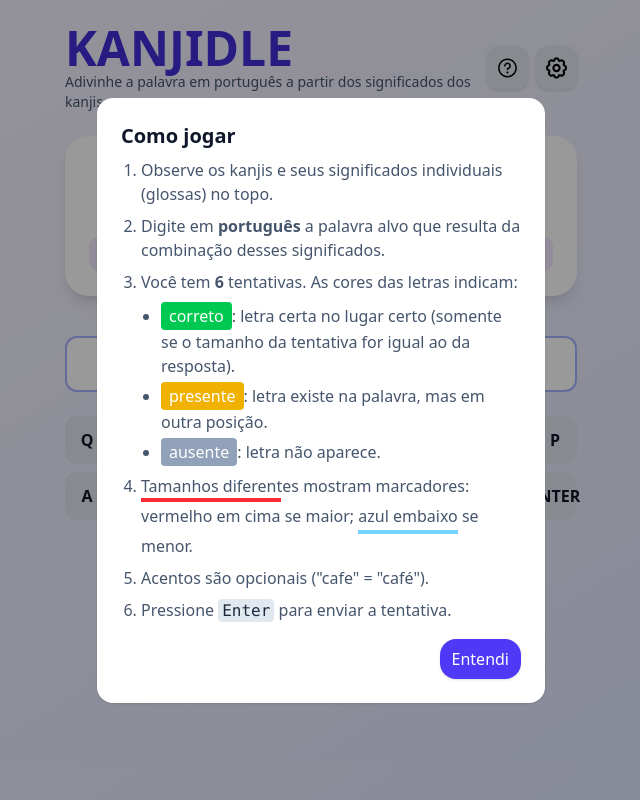
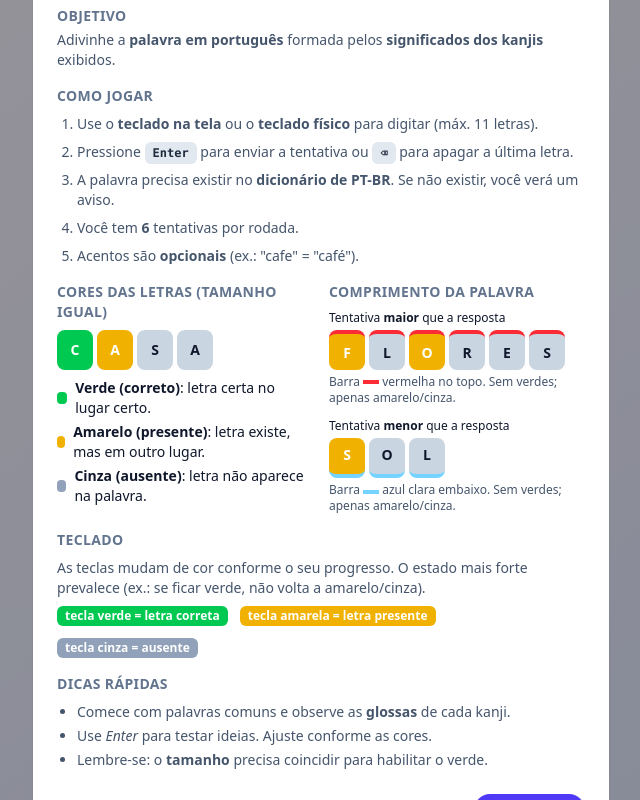
Before and after one commit to WilliamTkhsh/kanjidle, a React (Vite) app in the folder kanjidle/: page / in a window 1280 px wide. Both pictures are taken after a click on the button 826 px from the left and 68 px from the top of the page. Shown: the whole page, without its empty margins (319-959 px from the left). Built offline with nearby package versions, Linux system fonts and the light colour scheme.

Commit message:
Adiciona mecânica de teclado, animações e melhora dica

```diff
--- a/kanjidle/src/App.jsx
+++ b/kanjidle/src/App.jsx
@@ -2,7 +2,7 @@
 import Header from "./components/Header";
 import KanjiCard from "./components/KanjiCard";
 import GuessGrid from "./components/GuessGrid";
-import GuessInput from "./components/GuessInput";
+import CurrentRow from "./components/CurrentRow";
 import Keyboard from "./components/Keyboard";
 import Toast from "./components/Toast";
 import GameOverModal from "./components/modals/GameOverModal";
@@ -10,7 +10,7 @@
 import SettingsModal from "./components/modals/SettingsModal";
 import { ThemeContext, getTheme } from "./theme";
 import { scoreGuess } from "./utils/scoreGuess";
-import { stripDiacritics } from "./utils/strings";
+import { stripDiacritics, isPtLetter, MAX_INPUT_LEN } from "./utils/strings";
 import { isValidWord, warmupSpell } from "./utils/spell.js";
 
 export default function App() {
@@ -122,6 +122,29 @@
     }
   };
 
+
+    useEffect(() => {
+    const handleKey = (e) => {
+      if (showInstructions || showSettings || gameOver) return;
+
+      if (e.key === "Enter") {
+        e.preventDefault();
+        onEnter();
+        return;
+      }
+      if (e.key === "Backspace") {
+        e.preventDefault();
+        setCurrent((prev) => prev.slice(0, -1));
+        return;
+      }
+      if (e.key.length === 1 && isPtLetter(e.key)) {
+        setCurrent(prev => prev.length < MAX_INPUT_LEN ? prev + e.key : prev);
+      }
+    };
+    window.addEventListener("keydown", handleKey);
+    return () => window.removeEventListener("keydown", handleKey);
+  }, [showInstructions, showSettings, gameOver, onEnter]);
+
   const styles = useMemo(() => getTheme(darkMode), [darkMode]);
 
   if (!entry) {
@@ -144,25 +167,20 @@
 
         <KanjiCard entry={entry} />
 
-        {/* Grid de tentativas + input */}
         <div className="flex flex-col gap-2 mb-4 w-full max-w-lg">
           <GuessGrid guesses={guesses} evaluations={evaluations} />
-          {!gameOver && (
-            <GuessInput value={current} onChange={setCurrent} onEnter={onEnter} />
-          )}
+          {!gameOver && <CurrentRow current={current} />}
+        </div>
 
-
-        {/* Teclado virtual */}
         <div className="mt-4 w-full max-w-lg">
           <Keyboard
             guesses={guesses}
             evaluations={evaluations}
-            onChar={(ch) => setCurrent((prev) => (prev + ch))}
+            onChar={(ch) => setCurrent((prev) => prev + ch)}
             onEnter={onEnter}
             onBackspace={() => setCurrent((prev) => prev.slice(0, -1))}
             disabled={gameOver}
           />
-        </div>
         </div>
 
         <Toast message={message} />
--- /dev/null
+++ b/kanjidle/src/components/CurrentRow.jsx
@@ -0,0 +1,16 @@
+import React from "react";
+import { useTheme } from "../theme";
+
+export default function CurrentRow({ current }) {
+  const { dark } = useTheme();
+  const base = "w-10 h-12 flex items-center justify-center rounded-lg font-bold text-lg";
+  const style = dark ? "bg-slate-700 text-slate-100" : "bg-slate-200 text-slate-900";
+  if (!current) return null;
+  return (
+    <div className="flex justify-center gap-1 flex-wrap">
+      {current.split("").map((ch, i) => (
+        <div key={i} className={`${base} ${style}`}>{ch.toUpperCase()}</div>
+      ))}
+    </div>
+  );
+}
--- a/kanjidle/src/components/GuessGrid.jsx
+++ b/kanjidle/src/components/GuessGrid.jsx
@@ -2,7 +2,7 @@
 import GuessRow from "./GuessRow";
 
 export default function GuessGrid({ guesses, evaluations }) {
-return(
+  return(
   <div className="flex flex-col gap-2">
     {guesses.map((g, rIdx) => (
       <GuessRow
@@ -10,7 +10,9 @@
         guess={g}
         evaluation={evaluations[rIdx]}
         lenState={(evaluations[rIdx] && evaluations[rIdx].lengthState) || "equal"}
+        animate={rIdx === guesses.length - 1}
       />
     ))}
   </div>
-)};
+)
+};
--- a/kanjidle/src/components/GuessInput.jsx
+++ /dev/null
@@ -1,22 +0,0 @@
-import React from "react";
-import { onlyLetters } from "../utils/strings";
-import { useTheme, getTheme } from "../theme";
-
-export default function GuessInput({ value, onChange, onEnter }) {
-  const { dark } = useTheme();
-  const styles = getTheme(dark);
-  return (
-    <input
-      className={`mt-2 w-full border-2 rounded-xl p-3 text-center text-lg focus:outline-none focus:ring-2 ${styles.inputStyle}`}
-      value={value}
-      onChange={(e) => onChange(onlyLetters(e.target.value))}
-      placeholder="Digite sua tentativa"
-      onKeyDown={(e) => {
-        if (e.key === "Enter") {
-          e.preventDefault();
-          onEnter();
-        }
-      }}
-    />
-  );
-};
--- a/kanjidle/src/components/Keyboard.jsx
+++ b/kanjidle/src/components/Keyboard.jsx
@@ -1,15 +1,12 @@
 import React, { useMemo } from "react";
 import { useTheme, getTheme } from "../theme";
-import { stripDiacritics } from "../utils/strings";
-
+import { stripDiacritics, MAX_INPUT_LEN } from "../utils/strings";
 
 const ROW1 = "QWERTYUIOP".split("");
 const ROW2_LETTERS = "ASDFGHJKL".split("");
 const ROW3_LETTERS = "ZXCVBNM".split("");
 
-
 const STATE_PRIORITY = { absent: 0, present: 1, correct: 2 };
-
 
 function computeKeyStatuses(guesses, evaluations) {
   const map = {};
@@ -26,22 +23,38 @@
   return map; // ex.: { A: 'present', V: 'correct', R: 'absent' }
 }
 
-
-export default function Keyboard({ guesses, evaluations, onChar, onEnter, onBackspace, disabled }) {
+export default function Keyboard({
+  guesses,
+  evaluations,
+  onChar,
+  onEnter,
+  onBackspace,
+  disabled,
+  currentLen = 0,
+  maxLen = MAX_INPUT_LEN,
+}) {
   const { dark } = useTheme();
   const styles = getTheme(dark);
   const keyStates = useMemo(() => computeKeyStatuses(guesses, evaluations), [guesses, evaluations]);
 
-
   const keyBase = "h-12 w-full rounded-xl font-bold text-sm sm:text-base flex items-center justify-center select-none";
   const styleFor = (k) => {
     const st = keyStates[k];
-if (st === "correct") return "bg-green-500 text-white";
-if (st === "present") return "bg-yellow-500 text-white";
-if (st === "absent") return dark ? "bg-slate-700 text-slate-300" : "bg-slate-300 text-slate-800";
-return dark ? "bg-slate-600 text-slate-100" : "bg-slate-200 text-slate-900"; // desconhecido
+    if (st === "correct") return "bg-green-500 text-white hover:bg-green-400 active:bg-green-300";
+    if (st === "present") return "bg-yellow-500 text-white hover:bg-yellow-400 active:bg-yellow-300";
+    if (st === "absent") return dark
+      ? "bg-slate-700 text-slate-300 hover:bg-slate-600 active:bg-slate-500"
+      : "bg-slate-300 text-slate-800 hover:bg-slate-200 active:bg-slate-100";
+    return dark
+      ? "bg-slate-600 text-slate-100 hover:bg-slate-500 active:bg-slate-400"
+      : "bg-slate-200 text-slate-900 hover:bg-slate-100 active:bg-white";
   };
 
+  const tryAdd = (k) => {
+    if (disabled) return;
+    if (currentLen >= maxLen) return;
+    onChar?.(k);
+  };
 
   const Key = ({ label, onClick }) => (
     <button disabled={disabled} onClick={onClick} className={`${keyBase} ${styleFor(label)}`}>
@@ -49,25 +62,20 @@
     </button>
   );
 
-
   const Spacer = () => <div className="h-12 w-full rounded-xl opacity-0 pointer-events-none" />;
 
-
-// Linhas com exatamente 10 colunas para todas as teclas terem o MESMO tamanho
   const row1 = ROW1; // 10
   const row2 = [...ROW2_LETTERS, "ENTER"]; // 9 + 1 = 10 (ENTER na linha 2)
   const row3 = [...ROW3_LETTERS, "⌫"]; // 7 + 1 = 8 → +2 spacers para fechar 10
-
 
   return (
     <div className="w-full max-w-lg mx-auto grid gap-2">
       {/* Linha 1 */}
       <div className="grid grid-cols-10 gap-2">
         {row1.map((k) => (
-<Key key={k} label={k} onClick={() => onChar?.(k)} />
+          <Key key={k} label={k} onClick={() => tryAdd(k)} />
         ))}
       </div>
-
 
       {/* Linha 2 (com ENTER) */}
       <div className="grid grid-cols-10 gap-2">
@@ -75,7 +83,7 @@
           k === "ENTER" ? (
             <Key key="ENTER" label="ENTER" onClick={() => onEnter?.()} />
           ) : (
-<Key key={k} label={k} onClick={() => onChar?.(k)} />
+            <Key key={k} label={k} onClick={() => tryAdd(k)} />
           )
         )}
       </div>
@@ -87,7 +95,7 @@
           k === "⌫" ? (
             <Key key="BACKSPACE" label="⌫" onClick={() => onBackspace?.()} />
           ) : (
-<Key key={k} label={k} onClick={() => onChar?.(k)} />
+            <Key key={k} label={k} onClick={() => tryAdd(k)} />
           )
         )}
         <Spacer />
--- a/kanjidle/src/components/modals/InstructionsModal.jsx
+++ b/kanjidle/src/components/modals/InstructionsModal.jsx
@@ -2,30 +2,144 @@
 import Modal from "../ui/Modal";
 import { Button } from "../ui/Button";
 import { useTheme, getTheme } from "../../theme";
+import { MAX_INPUT_LEN } from "../../utils/strings";
 
-export default function InstructionsModal({ open, attempts, onClose }) {
+const Badge = ({ children, className = "" }) => (
+  <span className={`inline-flex items-center rounded-md px-2 py-0.5 text-xs font-semibold ${className}`}>
+    {children}
+  </span>
+);
+
+const Tile = ({ ch, state = "absent", marker = "none" }) => {
+  const color =
+    state === "correct"
+      ? "bg-green-500 text-white"
+      : state === "present"
+      ? "bg-yellow-500 text-white"
+      : "bg-slate-300 text-slate-900";
+  const border =
+    marker === "longer"
+      ? "border-t-4 border-red-500 pt-0.5"
+      : marker === "shorter"
+      ? "border-b-4 border-sky-300 pb-0.5"
+      : "";
+  return (
+    <div className={`w-9 h-10 rounded-lg font-bold flex items-center justify-center text-sm ${color} ${border}`}>
+      {String(ch || "").toUpperCase()}
+    </div>
+  );
+};
+
+const ExampleRow = ({ letters, states = [], marker = "none" }) => (
+  <div className="flex gap-1 items-center">
+    {letters.map((c, i) => (
+      <Tile key={i} ch={c} state={states[i] || "absent"} marker={marker} />
+    ))}
+  </div>
+);
+
+const KeyChip = ({ label, className = "" }) => (
+  <kbd className={`px-2 py-1 rounded-md bg-slate-200 text-slate-800 text-xs font-semibold ${className}`}>{label}</kbd>
+);
+
+const LegendItem = ({ colorClass, text }) => (
+  <div className="flex items-center gap-2">
+    <span className={`inline-block w-3 h-3 rounded ${colorClass}`} />
+    <span className="text-sm">{text}</span>
+  </div>
+);
+
+const SectionTitle = ({ children }) => (
+  <h3 className="text-sm font-semibold uppercase tracking-wide text-slate-500">{children}</h3>
+);
+
+const InstructionsModal = ({ open, attempts, maxLen = MAX_INPUT_LEN, onClose }) => {
   const { dark } = useTheme();
   const styles = getTheme(dark);
+
   return (
-    <Modal open={open} onClose={onClose} className={`${styles.modalBg} rounded-2xl p-6 shadow max-w-md w-full`}>
-      <h2 className="text-xl font-bold mb-2">Como jogar</h2>
-      <ol className={`list-decimal pl-5 space-y-2 mb-4 ${styles.subText}`}>
-        <li>Observe os kanjis e seus significados individuais (glossas) no topo.</li>
-        <li>Digite em <strong>português</strong> a palavra alvo que resulta da combinação desses significados.</li>
-        <li>Você tem <strong>{attempts}</strong> tentativas. As cores das letras indicam:
-          <ul className="list-disc pl-5 mt-2 space-y-1">
-            <li><span className="inline-block px-2 py-0.5 rounded bg-green-500 text-white">correto</span>: letra certa no lugar certo (somente se o tamanho da tentativa for igual ao da resposta).</li>
-            <li><span className="inline-block px-2 py-0.5 rounded bg-yellow-500 text-white">presente</span>: letra existe na palavra, mas em outra posição.</li>
-            <li><span className="inline-block px-2 py-0.5 rounded bg-slate-400 text-white">ausente</span>: letra não aparece.</li>
-          </ul>
-        </li>
-        <li>Tamanhos diferentes mostram marcadores: <span className="border-t-4 border-red-500 pt-0.5 inline-block">vermelho em cima</span> se maior; <span className="border-b-4 border-sky-300 pb-0.5 inline-block">azul embaixo</span> se menor.</li>
-        <li>Acentos são opcionais ("cafe" = "café").</li>
-        <li>Pressione <kbd className="px-1 py-0.5 rounded bg-slate-200 text-slate-800">Enter</kbd> para enviar a tentativa.</li>
-      </ol>
+    <Modal open={open} onClose={onClose} className={`${styles.modalBg} rounded-2xl p-6 shadow max-w-xl w-full`}>
+      <h2 className="text-xl font-bold mb-3">Como jogar</h2>
+
+      {/* OBJETIVO */}
+      <div className="space-y-1 mb-4">
+        <SectionTitle>Objetivo</SectionTitle>
+        <p className={`${styles.subText} text-sm`}>
+          Adivinhe a <strong>palavra em português</strong> formada pelos <strong>significados dos kanjis</strong> exibidos.
+        </p>
+      </div>
+
+      {/* COMO JOGAR */}
+      <div className="space-y-2 mb-4">
+        <SectionTitle>Como jogar</SectionTitle>
+        <ol className={`list-decimal pl-5 space-y-2 ${styles.subText} text-sm`}>
+          <li>Use o <strong>teclado na tela</strong> ou o <strong>teclado físico</strong> para digitar (máx. {maxLen} letras).</li>
+          <li>Pressione <KeyChip label="Enter" /> para enviar a tentativa ou <KeyChip label="⌫" /> para apagar a última letra.</li>
+          <li>A palavra precisa existir no <strong>dicionário de PT-BR</strong>. Se não existir, você verá um aviso.</li>
+          <li>Você tem <strong>{attempts}</strong> tentativas por rodada.</li>
+          <li>Acentos são <strong>opcionais</strong> (ex.: "cafe" = "café").</li>
+        </ol>
+      </div>
+
+      {/* CORES / FEEDBACK */}
+      <div className="grid grid-cols-1 md:grid-cols-2 gap-4 mb-4">
+        <div className="space-y-2">
+          <SectionTitle>Cores das letras (tamanho igual)</SectionTitle>
+          <div className="flex flex-col gap-2">
+            <ExampleRow letters={["c","a","s","a"]} states={["correct","present","absent","absent"]} />
+            <div className="grid grid-cols-1 gap-1">
+              <LegendItem colorClass="bg-green-500" text={<> <strong>Verde (correto)</strong>: letra certa no lugar certo.</>} />
+              <LegendItem colorClass="bg-yellow-500" text={<> <strong>Amarelo (presente)</strong>: letra existe, mas em outro lugar.</>} />
+              <LegendItem colorClass="bg-slate-400" text={<> <strong>Cinza (ausente)</strong>: letra não aparece na palavra.</>} />
+            </div>
+          </div>
+        </div>
+
+        <div className="space-y-2">
+          <SectionTitle>Comprimento da palavra</SectionTitle>
+          <div className="flex flex-col gap-3">
+            <div>
+              <p className="text-xs mb-1">Tentativa <strong>maior</strong> que a resposta</p>
+              <ExampleRow letters={["f","l","o","r","e","s"]} states={["present","absent","present","absent","absent","absent"]} marker="longer" />
+              <p className={`${styles.subText} text-xs mt-1`}>Barra <span className="border-t-4 border-red-500 pt-0.5 inline-block align-middle" style={{width:16}} /> vermelha no topo. Sem verdes; apenas amarelo/cinza.</p>
+            </div>
+            <div>
+              <p className="text-xs mb-1">Tentativa <strong>menor</strong> que a resposta</p>
+              <ExampleRow letters={["s","o","l"]} states={["present","absent","absent"]} marker="shorter" />
+              <p className={`${styles.subText} text-xs mt-1`}>Barra <span className="border-b-4 border-sky-300 pb-0.5 inline-block align-middle" style={{width:16}} /> azul clara embaixo. Sem verdes; apenas amarelo/cinza.</p>
+            </div>
+          </div>
+        </div>
+      </div>
+
+      {/* TECLADO */}
+      <div className="space-y-2 mb-4">
+        <SectionTitle>Teclado</SectionTitle>
+        <p className={`${styles.subText} text-sm`}>
+          As teclas mudam de cor conforme o seu progresso. O estado mais forte prevalece (ex.: se ficar verde, não volta a amarelo/cinza).
+        </p>
+        <div className="flex flex-wrap gap-3 text-sm">
+          <Badge className="bg-green-500 text-white">tecla verde = letra correta</Badge>
+          <Badge className="bg-yellow-500 text-white">tecla amarela = letra presente</Badge>
+          <Badge className="bg-slate-400 text-white">tecla cinza = ausente</Badge>
+        </div>
+      </div>
+
+      {/* DICAS RÁPIDAS */}
+      <div className="space-y-2 mb-6">
+        <SectionTitle>Dicas rápidas</SectionTitle>
+        <ul className={`list-disc pl-5 space-y-1 ${styles.subText} text-sm`}>
+          <li>Comece com palavras comuns e observe as <strong>glossas</strong> de cada kanji.</li>
+          <li>Use <em>Enter</em> para testar ideias. Ajuste conforme as cores.</li>
+          <li>Lembre-se: o <strong>tamanho</strong> precisa coincidir para habilitar o verde.</li>
+        </ul>
+      </div>
+
       <div className="flex justify-end gap-2">
-        <Button onClick={onClose}>Entendi</Button>
+        <Button onClick={onClose}>Jogar agora</Button>
       </div>
     </Modal>
   );
 };
+
+export default InstructionsModal;
--- a/kanjidle/src/utils/strings.js
+++ b/kanjidle/src/utils/strings.js
@@ -1,11 +1,15 @@
+export const MAX_INPUT_LEN = 11;
+
 export const stripDiacritics = (s) =>
   s
     .toLowerCase()
     .normalize("NFD")
     .replace(/[̀-ͯ]/g, "");
 
-export const normalizeForDict = (s) =>
-  stripDiacritics(s).replace(/ç/g, "c");
-
 export const onlyLetters = (s) =>
   (s.match(/[a-zA-ZçÇáàâãéêíóôõúüÁÀÂÃÉÊÍÓÔÕÚÜ]/g) || []).join("");
+
+export const normalizeForDict = (s) => stripDiacritics(s).replace(/ç/g, "c");
+
+export const PT_LETTER_RE = /[a-zA-ZçÇáàâãéêíóôõúüÁÀÂÃÉÊÍÓÔÕÚÜ]/;
+export const isPtLetter = (ch) => PT_LETTER_RE.test(ch);
```
Also changed, not shown: kanjidle/src/components/GuessCell.jsx (+14 -2 lines), kanjidle/src/components/GuessRow.jsx (+26 -9 lines). Lines whose indentation alone changed are shown as unchanged.
